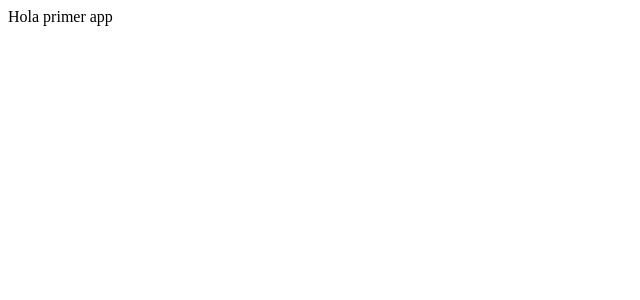
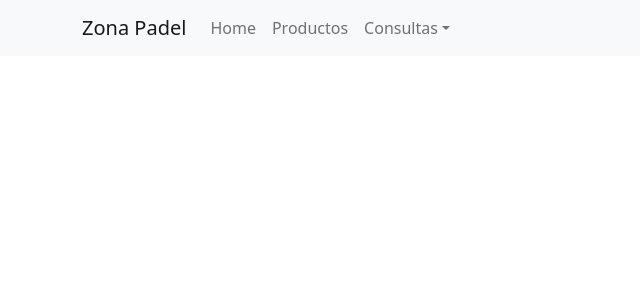
Before and after one commit to felipeAndreu10/primerdesafio-Andreu, a React (Create React App) app: page / in a window 1280 px wide. Shown: the top 300 px of the page, without its empty margins (0-640 px from the left). Built offline with nearby package versions, Linux system fonts and the light colour scheme.

Commit message:
Segunda entrega

```diff
--- a/package.json
+++ b/package.json
@@ -6,7 +6,9 @@
     "@testing-library/jest-dom": "^5.16.4",
     "@testing-library/react": "^13.1.1",
     "@testing-library/user-event": "^13.5.0",
+    "bootstrap": "^5.1.3",
     "react": "^18.0.0",
+    "react-bootstrap": "^2.3.1",
     "react-dom": "^18.0.0",
     "react-scripts": "5.0.1",
     "web-vitals": "^2.1.4"
--- a/src/App.js
+++ b/src/App.js
@@ -1,8 +1,9 @@
+import Navbar from "./components/Navbar/Navbar.js";
 
 function App() {
   return (
     <div className="App">
-     Hola primer app
+     <Navbar />
     </div>
   );
 }
--- /dev/null
+++ b/src/components/Navbar/Navbar.js
@@ -0,0 +1,26 @@
+
+import  {Navbar, Container,Nav, NavDropdown} from "react-bootstrap"
+
+export default function Header() {
+  return (
+    <Navbar bg="light" expand="lg">
+  <Container>
+    <Navbar.Brand href="#home">Zona Padel</Navbar.Brand>
+    <Navbar.Toggle aria-controls="basic-navbar-nav" />
+    <Navbar.Collapse id="basic-navbar-nav">
+      <Nav className="me-auto">
+        <Nav.Link href="#home">Home</Nav.Link>
+        <Nav.Link href="#link">Productos</Nav.Link>
+        <NavDropdown title="Consultas" id="basic-nav-dropdown">
+          <NavDropdown.Item href="#action/3.1">E-mail</NavDropdown.Item>
+          <NavDropdown.Item href="#action/3.2">Whatsapp</NavDropdown.Item>
+          <NavDropdown.Item href="#action/3.3">Opiniones</NavDropdown.Item>
+          <NavDropdown.Divider />
+          <NavDropdown.Item href="#action/3.4">Instagram</NavDropdown.Item>
+        </NavDropdown>
+      </Nav>
+    </Navbar.Collapse>
+  </Container>
+</Navbar>
+);
+}
--- a/src/index.js
+++ b/src/index.js
@@ -2,7 +2,9 @@ import React from 'react';
 import ReactDOM from 'react-dom/client';
 import App from './App';
 import reportWebVitals from './reportWebVitals';
-import "./styles/styles.css"
+import 'bootstrap/dist/css/bootstrap.min.css';
+import './styles/styles.css'
+
 const root = ReactDOM.createRoot(document.getElementById('root'));
 root.render(
   <React.StrictMode>
--- a/src/styles/styles.css
+++ b/src/styles/styles.css
@@ -0,0 +1,9 @@
+.claseTitulo {
+    height: 10rem;
+    width: 5rem;
+    background-color: bisque;
+    display: flex;
+    justify-content: left;
+    align-items: center;
+    padding: 7px;
+}
```
Also changed, not shown: 1 other file (tests, documents, lock files or other folders).
